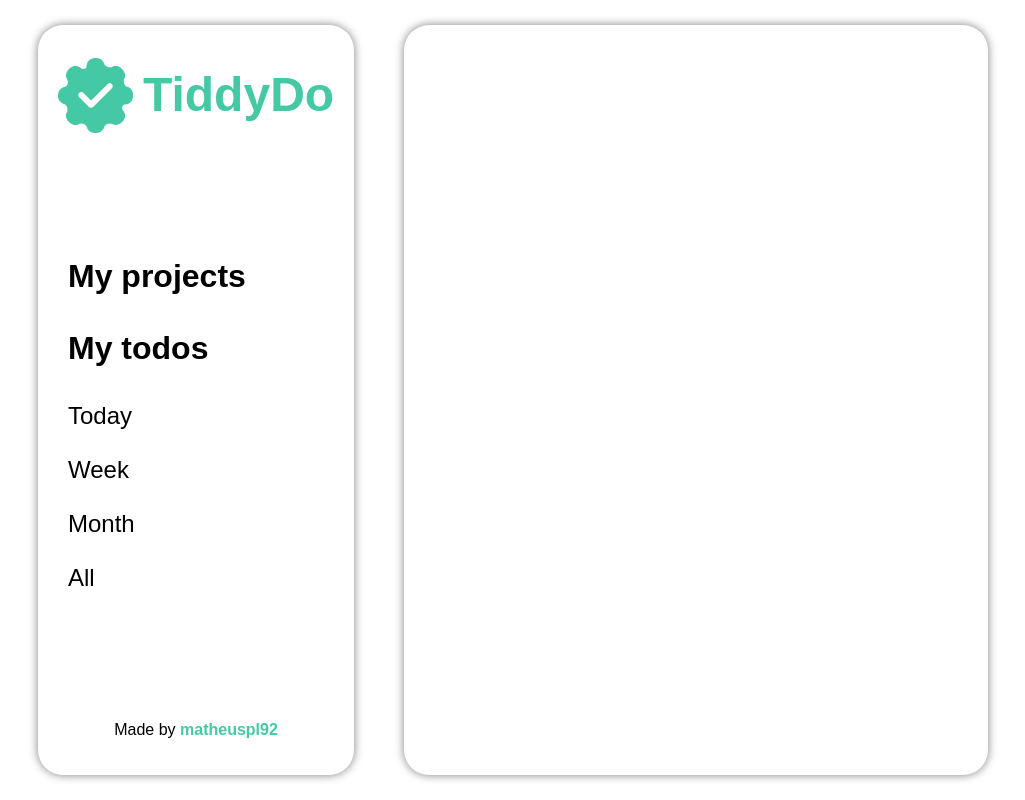
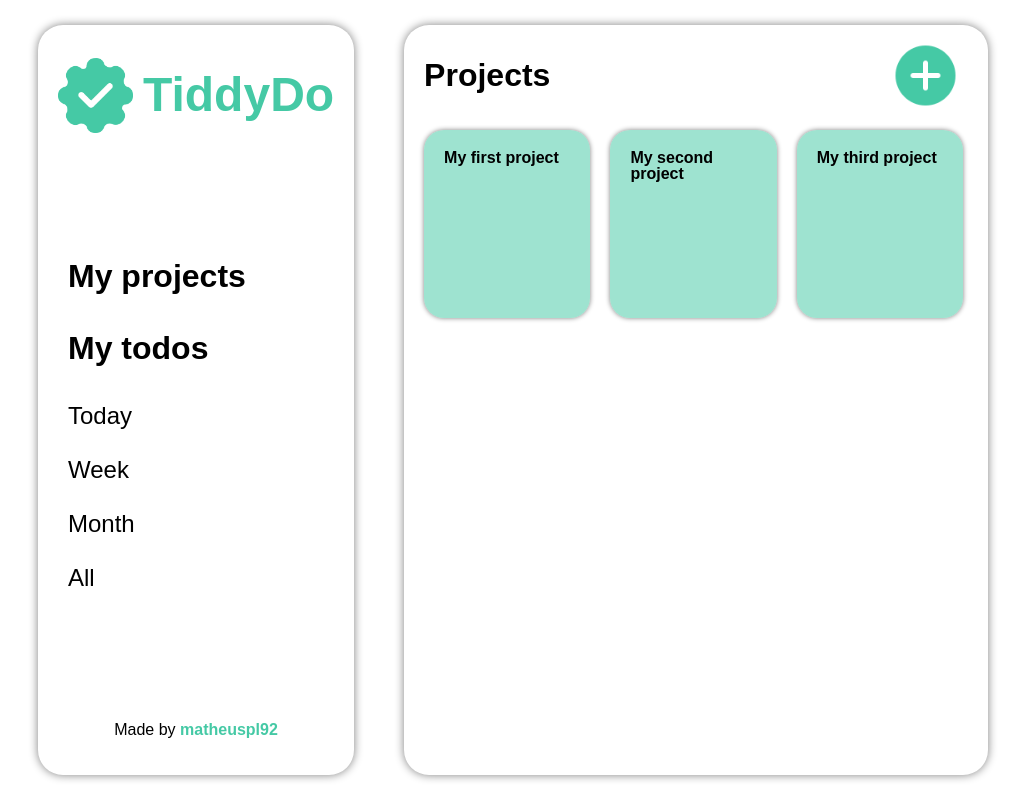
Before and after one commit to matheuspl92/todo-list, a website built with webpack: page dist/index.html in a window 1280 px wide. Shown: the whole page, without its empty margins (127-1152 px from the left). Built offline with Linux system fonts and the light colour scheme.

Commit message:
Add style to project content container

```diff
--- a/src/modules/display.js
+++ b/src/modules/display.js
@@ -1,4 +1,5 @@
 import imgLogo from "/home/matheus/repos/todo-list/src/tick-mark.png"
+import imgAdd from "/home/matheus/repos/todo-list/src/add-icon.png"
 
 const mainContainer = document.createElement('div');
 mainContainer.id = 'main-container';
@@ -115,6 +116,13 @@ function loadProjects(projectsArray) {
     sortPriority.innerHTML = "Priority";
     contentSettings.appendChild(sortPriority);*/
 
+    const addProject = document.createElement('img');
+    addProject.setAttribute('src', imgAdd)
+    addProject.id = 'add-project-btn';
+    addProject.classList.add('add-btn');
+    addProject.innerHTML = "Add";
+    contentSettings.appendChild(addProject);
+
     const contentBox = document.createElement('div');
     contentBox.id = 'content-box';
     contentContainer.appendChild(contentBox);
--- a/src/style.css
+++ b/src/style.css
@@ -55,6 +55,30 @@ table {
 	--primary-dark: #3bac8e;
 }
 
+/* SCROLL BAR */
+
+/* width */
+::-webkit-scrollbar {
+	width: 10px;
+  }
+
+  /* Track */
+  ::-webkit-scrollbar-track {
+	background: #f1f1f1;
+	border-radius: 5px;
+  }
+
+  /* Handle */
+  ::-webkit-scrollbar-thumb {
+	background: var(--primary-light);
+	border-radius: 5px;
+  }
+
+  /* Handle on hover */
+  ::-webkit-scrollbar-thumb:hover {
+	background: var(--primary-dark);
+  }
+
 /* BASIC ELEMENTS */
 
 h1 {
@@ -87,7 +111,10 @@ h2 {
 }
 
 #content-container {
+	height: calc(100vh - 50px);
 	display: grid;
+	grid-template-rows: 100px 1fr;
+	grid-template-columns: 1fr 1fr;
 	margin: 25px;
 	border-radius: 25px;
 	box-shadow: 0px 0px 10px gray;
@@ -156,3 +183,69 @@ h2 {
 	color: var(--primary);
 	font-weight: bold;
 }
+
+/* CONTENT CONTAINER - PROJECTS */
+
+#content-title {
+	display: flex;
+	align-items: center;
+	padding: 20px;
+	font-size: 2em;
+	font-weight: bold;
+}
+
+#content-settings {
+	display: flex;
+	align-items: center;
+	justify-content: end;
+	padding: 20px;
+	margin-right: 5px;
+}
+
+.add-btn {
+	height: 75px;
+	/*filter: drop-shadow(0px 0px 1px gray);*/
+	transition: all .25s;
+}
+
+.add-btn:hover {
+	cursor: pointer;
+	filter: brightness(90%);
+}
+
+.add-btn:active {
+	filter: brightness(70%);
+}
+
+#content-box {
+  	overflow: auto;
+	grid-column-start: 1;
+	grid-column-end: 3;
+	display: grid;
+	gap: 20px;
+	padding: 5px 20px;
+	padding-bottom: 20px;
+	margin-right: 5px;
+	margin-bottom: 20px;
+	grid-template-rows: repeat(auto-fill, minmax(150px, 1fr));
+	grid-template-columns: repeat(auto-fill, minmax(150px, 1fr));
+}
+
+.project-container {
+	display: grid;
+	background-color: var(--primary-light);
+	border-radius: 20px;
+	padding: 20px;
+	box-shadow: 0px 0px 5px gray;
+	transition: all .25s;
+}
+
+.project-container:hover {
+	cursor: pointer;
+	background-color: var(--primary-dark);
+}
+
+.project-container:active {
+	background-color: var(--primary-dark);
+	filter: brightness(75%);
+}
```
Also changed, not shown: dist/8991ef58fc4edce42362.png (added), dist/index.bundle.js, src/add-icon.png (added).
